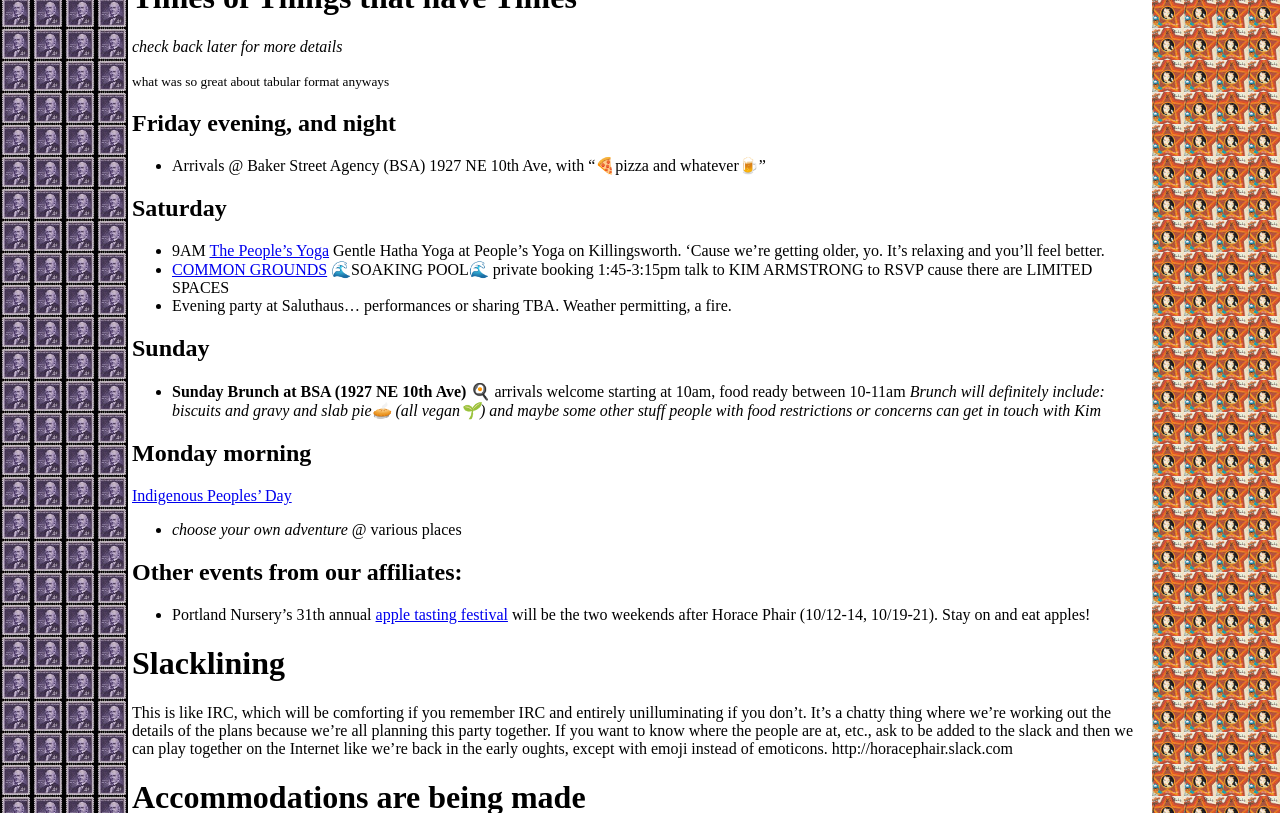
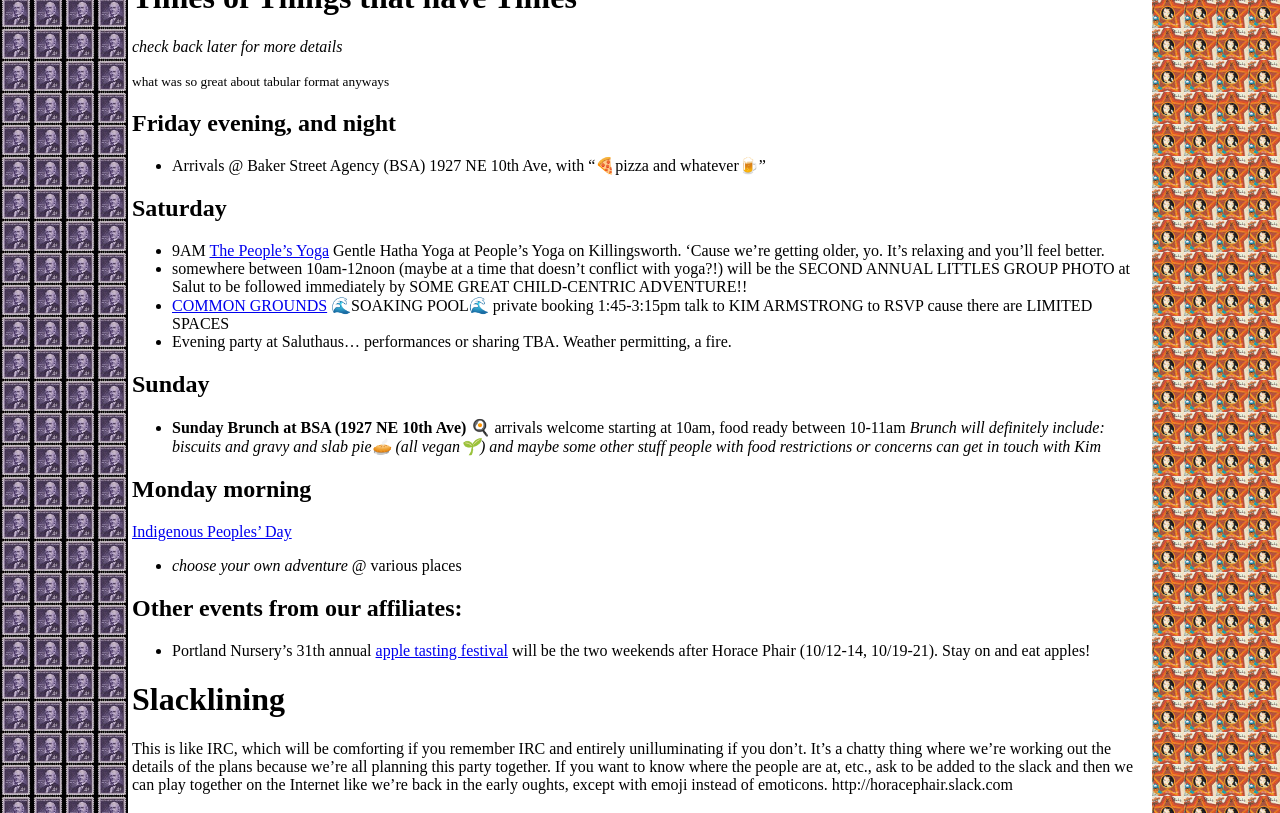
Before and after one commit to horacephair/horacephair.github.io, a Jekyll site: the page built from index.md, in a window 1280 px wide and 900 px high, scrolled down 708 px, cut to the strip 0-813 px from the top of the window. Built offline with Jekyll 4.4.1, drawn with Linux system fonts in a browser that asks for light colours; our own code applies the rules of GitHub Pages for plain Markdown files.

Commit message:
Update index.md

```diff
--- a/index.md
+++ b/index.md
@@ -29,6 +29,7 @@
 
 ## Saturday
 * 9AM [The People's Yoga](https://thepeoplesyoga.org/) Gentle Hatha Yoga at People's Yoga on Killingsworth. 'Cause we're getting older, yo. It's relaxing and you'll feel better.
+* somewhere between 10am-12noon (maybe at a time that doesn't conflict with yoga?!) will be the SECOND ANNUAL LITTLES GROUP PHOTO at Salut to be followed immediately by SOME GREAT CHILD-CENTRIC ADVENTURE!!
 * [COMMON GROUNDS](http://cgwc.org/) 🌊SOAKING POOL🌊 private booking 1:45-3:15pm talk to KIM ARMSTRONG to RSVP cause there are LIMITED SPACES
 * Evening party at Saluthaus... performances or sharing TBA. Weather permitting, a fire.
 
```
